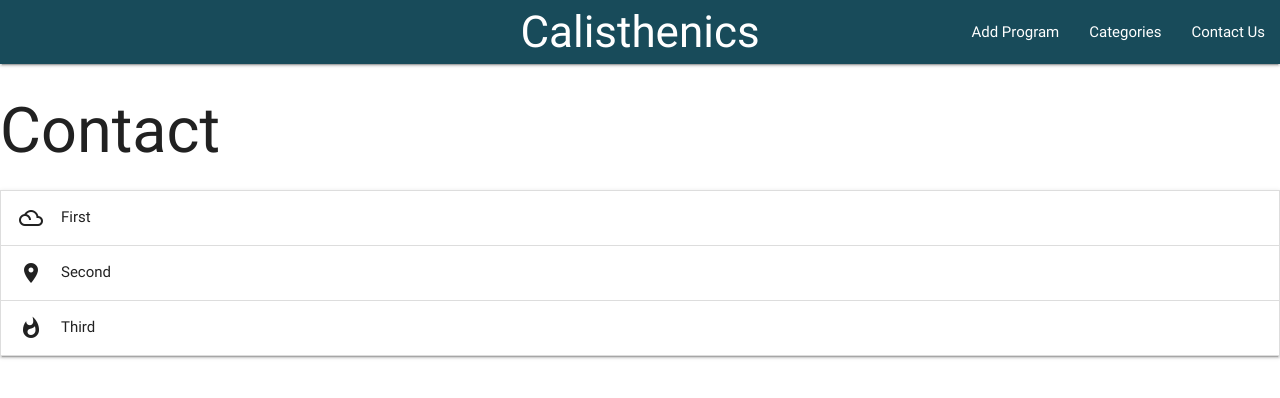
After one commit to Ario124/calisthenics-project, a Flask app: page /contact in a window 1280 px wide. The commit adds this page. Shown: the top 398 px of the page. Run offline with Flask 2, Linux system fonts and the light colour scheme; some libraries are stand-ins or nearby versions.

Commit message:
Updated site with categories.html and contact.html

```diff
--- a/.c9/metadata/preview-/templates/base.html
+++ /dev/null
@@ -1 +0,0 @@
-{"filter":false,"title":"[P] /templates/base.html","undoManager":{"mark":-1,"position":-1,"stack":[]},"preview":{"path":"/templates/base.html","previewer":"previewBrowser","disableInjection":true},"timestamp":1567931481819,"hash":"da39a3ee5e6b4b0d3255bfef95601890afd80709"}
--- a/app.py
+++ b/app.py
@@ -21,6 +21,16 @@ def home():
 def add_program():
     return render_template('add_program.html')
 
+@app.route('/categories')
+def categories():
+    return render_template('categories.html')
+
+@app.route('/contact')
+def contact():
+    return render_template('contact.html')
+
+
+
 if __name__ == '__main__':
     app.run(host=os.environ.get('IP'),
             port=int(os.environ.get('PORT')),
--- a/templates/base.html
+++ b/templates/base.html
@@ -13,8 +13,8 @@
               <a href="{{url_for('home')}}" class="brand-logo center">Calisthenics</a>
               <ul id="nav-mobile" class="right hide-on-med-and-down">
                 <li><a href="{{url_for('add_program')}}">Add Program</a></li>
-                <li><a href="badges.html">Categories</a></li>
-                <li><a href="collapsible.html">Contact Us</a></li>
+                <li><a href="{{url_for('categories')}}">Categories</a></li>
+                <li><a href="{{url_for('contact')}}">Contact Us</a></li>
               </ul>
             </div>
       </nav>
--- /dev/null
+++ b/templates/contact.html
@@ -0,0 +1,24 @@
+{% extends 'base.html' %}
+{% block content %}
+
+            <h1>Contact</h1>
+            {% for program in training_programs %}
+                {{program.program_name}}
+            {% endfor %}
+
+            <ul class="collapsible">
+                <li>
+                    <div class="collapsible-header"><i class="material-icons">filter_drama</i>First</div>
+                    <div class="collapsible-body"><span>Lorem ipsum dolor sit amet.</span></div>
+                </li>
+                <li>
+                    <div class="collapsible-header"><i class="material-icons">place</i>Second</div>
+                    <div class="collapsible-body"><span>Lorem ipsum dolor sit amet.</span></div>
+                </li>
+                <li>
+                    <div class="collapsible-header"><i class="material-icons">whatshot</i>Third</div>
+                    <div class="collapsible-body"><span>Lorem ipsum dolor sit amet.</span></div>
+                </li>
+            </ul>
+
+{% endblock %}
```
Also changed, not shown: .c9/metadata/environment/app.py (+1 -1 lines), .c9/metadata/environment/templates/add_program.html (+1 -1 lines), .c9/metadata/environment/templates/base.html (+1 -1 lines), .c9/metadata/environment/templates/categories.html (added, +1 -0 lines), .c9/metadata/environment/templates/contact.html (added, +1 -0 lines), templates/categories.html (added, +24 -0 lines), .c9/metadata/environment/requirements.txt, .c9/metadata/environment/static/css/main.css, .c9/metadata/preview-/README.md (deleted), 2 other files.
